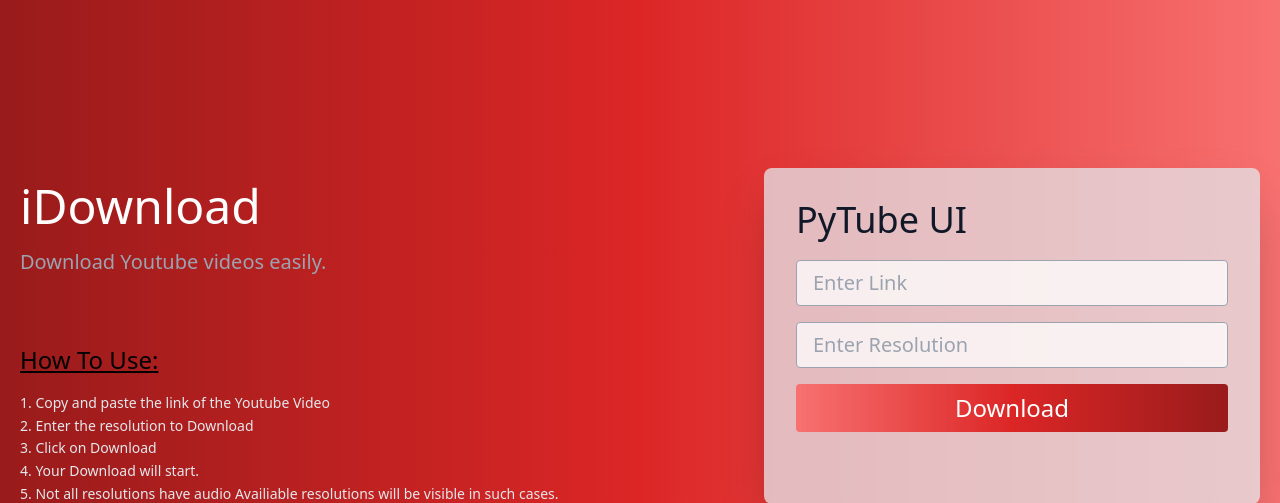
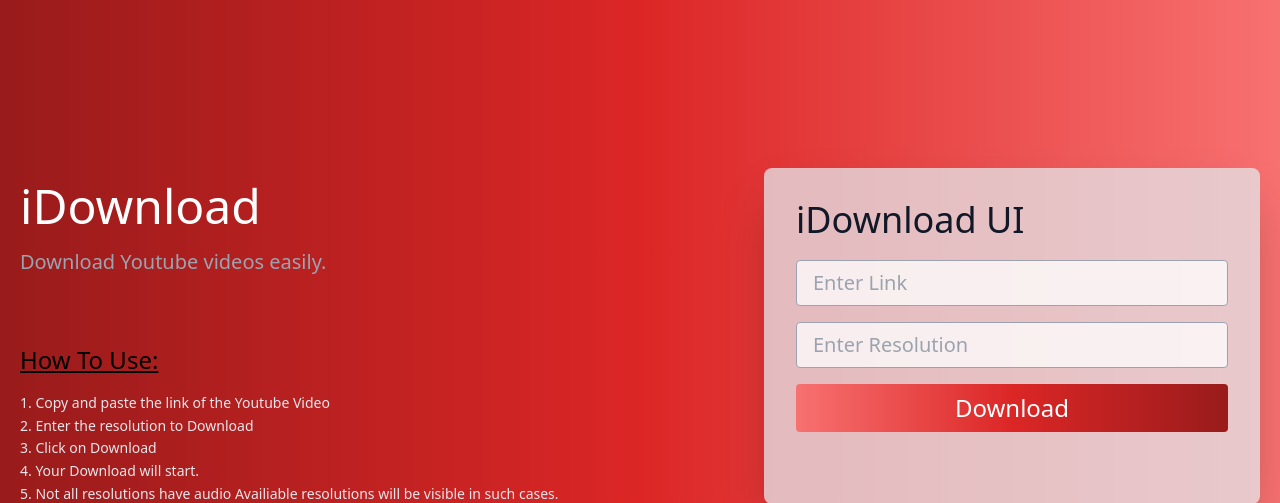
Before and after one commit to Sophyia7/iDownload, a Flask app: page / in a window 1280 px wide. Shown: the top 503 px of the page. Run offline with Flask 2, Linux system fonts and the light colour scheme.

Commit message:
Update homepage.html

```diff
--- a/templates/homepage.html
+++ b/templates/homepage.html
@@ -18,7 +18,7 @@
         </div>
         <form class="lg:w-2/5 md:w-1/2 bg-gray-200 bg-opacity-75 rounded-lg p-8 flex flex-col md:ml-auto w-full mt-10 md:mt-0 shadow-2xl"
         method="POST">
-        <h2 class="text-gray-900 text-4xl font-medium title-font mb-5">PyTube UI</h2>
+        <h2 class="text-gray-900 text-4xl font-medium title-font mb-5">iDownload UI</h2>
         <input name="link" type='text'
           class="bg-white bg-opacity-75 rounded border border-gray-400 focus:outline-none focus:border-pink-400 text-xl px-4 py-2 mb-4"
           placeholder="Enter Link" required>
```
